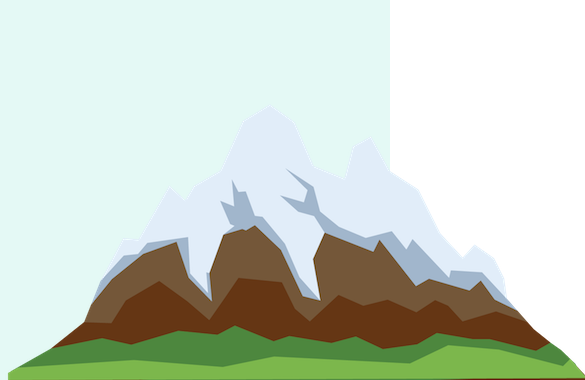
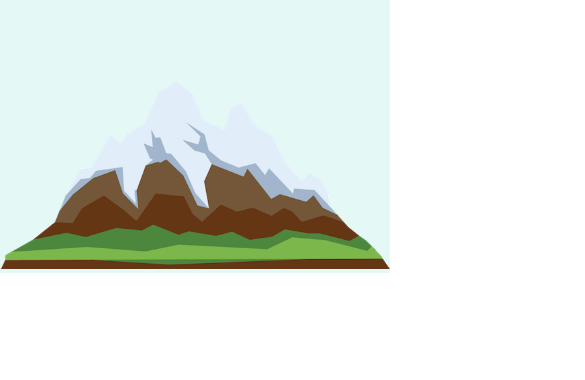
Before and after one commit to Davi-ion/FunCv, a plain HTML site: page index.html in a window 390 px wide. Shown: the part 719-1099 px from the top of the page, 585 px wide, since content can reach past the window. Drawn offline with Linux system fonts and the light colour scheme.

Commit message:
Update styles.css

```diff
--- a/styles.css
+++ b/styles.css
@@ -174,3 +174,9 @@ a:hover{
   font-size: 0.75rem;
   padding: 20px 0;
 }
+
+@media (max-width: 598px) {
+  .mountain-1{
+    width: 100vw;
+  }
+}
```
